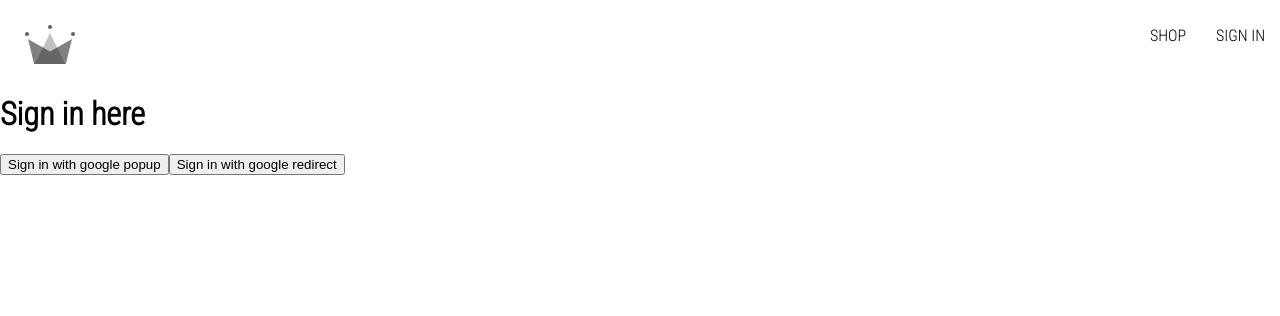
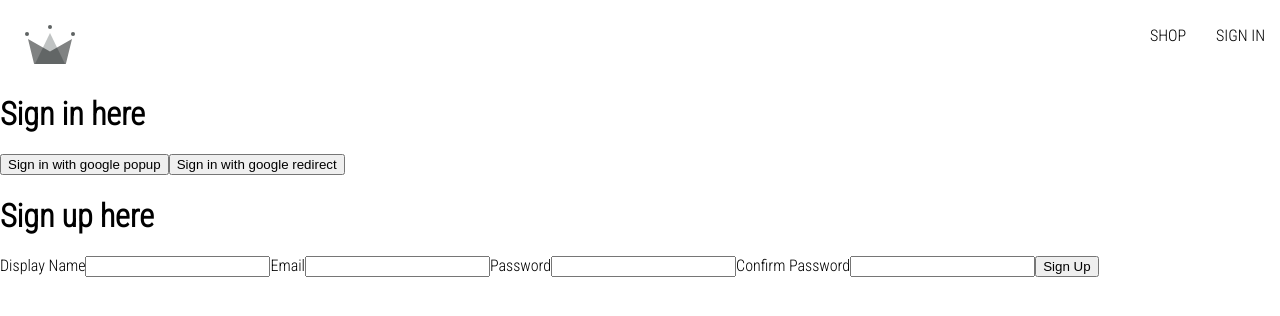
Before and after one commit to notchamath/e-comm-app, a React (Create React App) app: page /sign-in in a window 1280 px wide. Shown: the top 316 px of the page. Built offline with nearby package versions, Linux system fonts and the light colour scheme.

Commit message:
Add sign up form

```diff
--- /dev/null
+++ b/src/components/sign-up-form/sign-up-form.component.jsx
@@ -0,0 +1,45 @@
+import {useState} from 'react';
+
+const defaultFormFields = {
+    displayName: '',
+    email: '',
+    password: '',
+    confirmPassword: ''
+};
+
+const SignUpForm = () => {
+
+    const [formFields, setFormFields] = useState(defaultFormFields);
+    const {displayName, email, password, confirmPassword} = formFields;
+
+    console.log(formFields)
+
+    const handleChange = (event) => {
+        const {name, value} = event.target;
+
+        setFormFields({...formFields, [name]:value});
+    };
+
+    return(
+        <div>
+            <h1>Sign up here</h1>
+            <form onSubmit={() => {}}>
+                <label htmlFor="">Display Name</label>
+                <input type="text" required onChange={handleChange} name='displayName' value={displayName} />
+
+                <label htmlFor="">Email</label>
+                <input type="email" required onChange={handleChange} name='email' value={email} />
+
+                <label htmlFor="">Password</label>
+                <input type="password" required onChange={handleChange} name='password' value={password} />
+
+                <label htmlFor="">Confirm Password</label>
+                <input type="password" required onChange={handleChange} name='confirmPassword' value={confirmPassword} />
+
+                <button type="submit">Sign Up</button>
+            </form>
+        </div>
+    )
+};
+
+export default SignUpForm;
--- a/src/routes/sign-in/sign-in.component.jsx
+++ b/src/routes/sign-in/sign-in.component.jsx
@@ -2,6 +2,8 @@
 import {getRedirectResult} from 'firebase/auth'
 
 import {auth, signInWithGooglePopup, signInWithGoogleRedirect, createUserDocFromAuth} from '../../utils/firebase/firebase.utils';
+
+import SignUpForm from '../../components/sign-up-form/sign-up-form.component';
 
 const SignIn = () =>{
 
@@ -26,6 +28,8 @@
             <h1>Sign in here</h1>
             <button onClick={logGoogleUser}>Sign in with google popup</button>
             <button onClick={signInWithGoogleRedirect}>Sign in with google redirect</button>
+
+            <SignUpForm/>
         </div>
     )
 }
```
